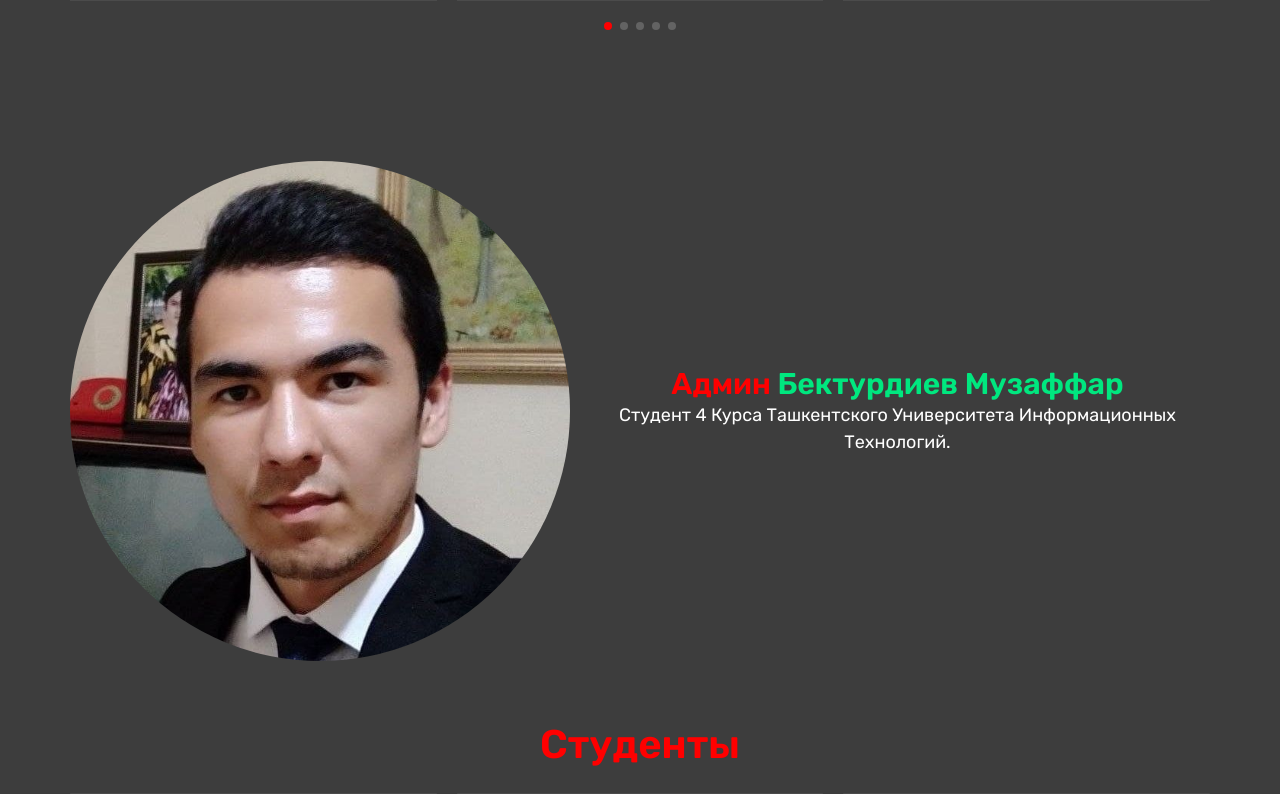
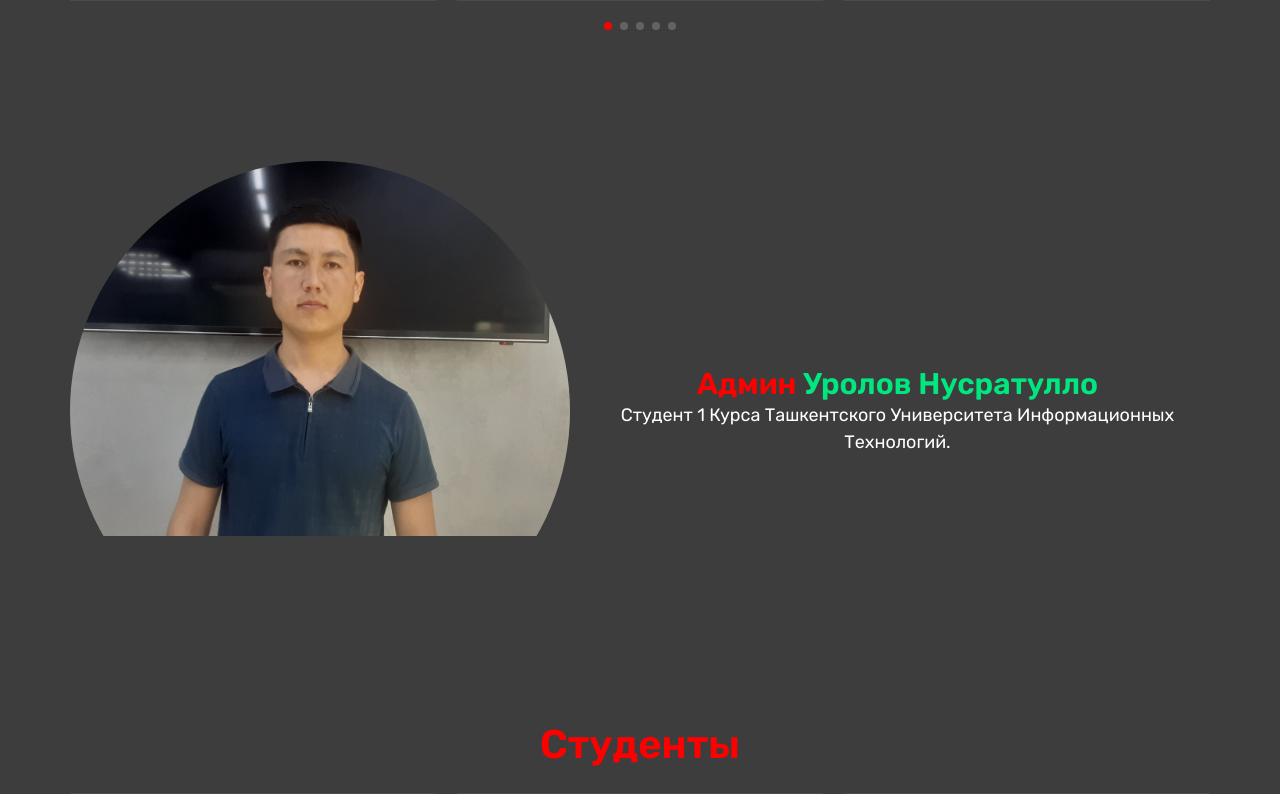
Before and after one commit to nusratullo-urolov/python_course, a Django app: page / in a window 1280 px wide. Shown: the part 2129-2923 px from the top of the page. Run offline with Django 4.2, Linux system fonts and the light colour scheme; data comes from the database, SQL or seed files in the repository; parts of the project's set-up code (start-up, migrations or seed data) failed here and were passed over.

Commit message:
adding picture

```diff
--- a/templates/birinchi_bet.html
+++ b/templates/birinchi_bet.html
@@ -158,11 +158,11 @@
     <section class="admin" id="admin">
         <div class="row">
             <div class="image">
-                <img src="{% static 'img/you.jpg' %}" alt="">
+                <img src="{% static 'image/nusratullo.jpg' %}" alt="">
             </div>
             <div class="content">
-                <h3>Админ <span>Бектурдиев Музаффар</span></h3>
-                <p>Студент 4 курса Ташкентского Университета Информационных Технологий.</p>
+                <h3>Админ <span>Уролов Нусратулло</span></h3>
+                <p>Студент 1 курса Ташкентского Университета Информационных Технологий.</p>
             </div>
 
         </div>
```
Also changed, not shown: apps/migrations/0001_initial.py (deleted), apps/static/image/nusratullo.jpg (added), main/migrations/0001_initial.py (deleted), main/migrations/0002_initial.py (deleted), users/migrations/0001_initial.py (deleted).
